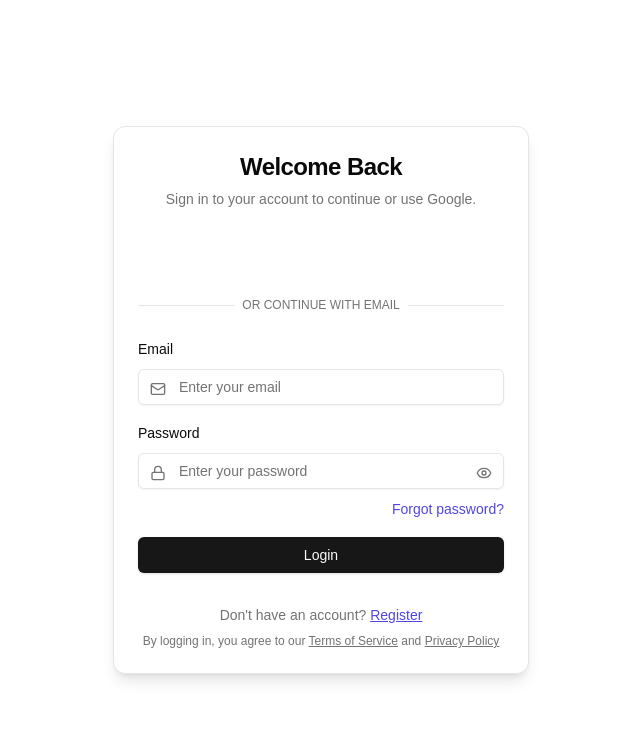
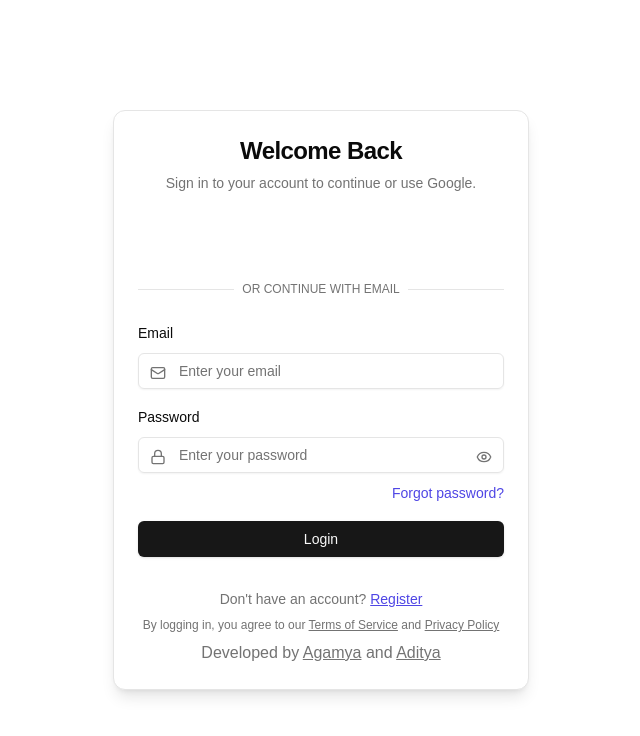
Before and after one commit to Agamya-Samuel/shuats-quiz-app, a Next.js app: page /login in a window 1280 px wide. Shown: the top 736 px of the page, without its empty margins (319-959 px from the left). Built offline with nearby package versions, Linux system fonts and the light colour scheme; no server answers; the database is empty; what drizzle-zod would draw is missing.

Commit message:
feat(login): add developer credits to the login form

```diff
--- a/app/(auth)/login/forms/LoginForm.tsx
+++ b/app/(auth)/login/forms/LoginForm.tsx
@@ -333,6 +333,20 @@ export function LoginForm({ redirect }: { redirect?: string }) {
               Privacy Policy
             </Link>
           </p>
+          <p className="text-md text-muted-foreground mt-2 text-center">
+            Developed by{' '}
+            <Link
+              href="https://www.linkedin.com/in/agamyasamuel/"
+              className="underline hover:text-primary">
+              Agamya
+            </Link>{' '}
+            and{' '}
+            <Link
+              href="https://www.linkedin.com/in/aditya0545/"
+              className="underline hover:text-primary">
+              Aditya
+            </Link>
+          </p>
           {isLoading && (
             <div className="absolute inset-0 bg-white/50 flex items-center justify-center">
               <LoadingSpinner />
```
